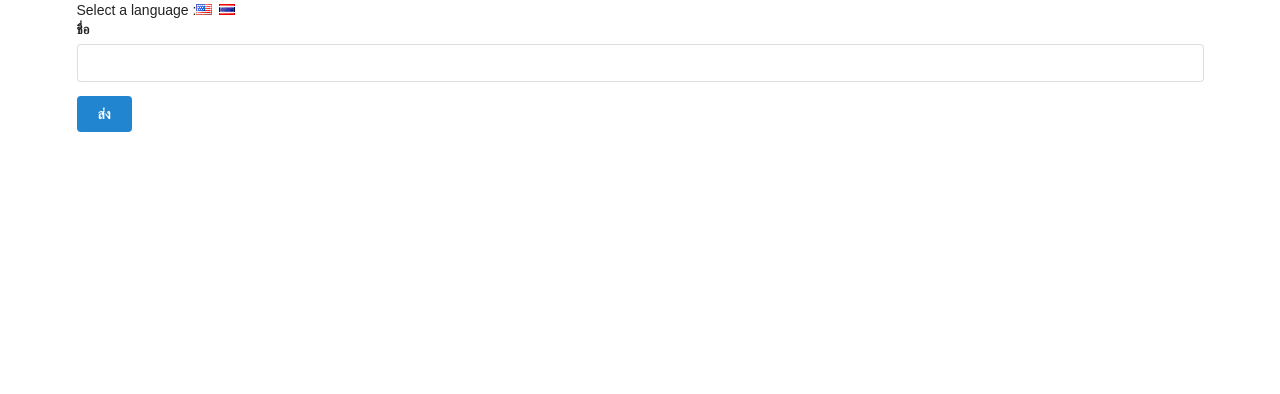
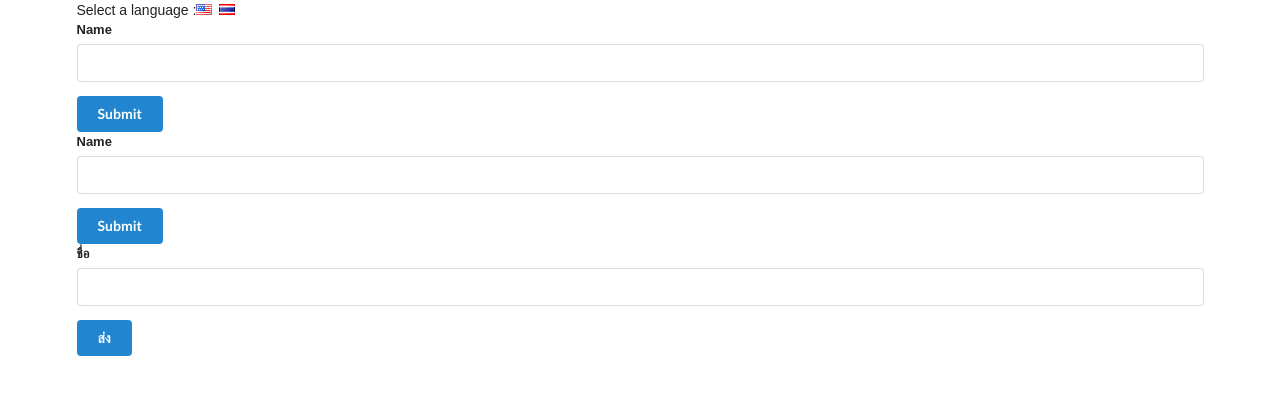
Before and after one commit to arigatopix/Stephen_React_Redux, a React (Create React App) app in the folder translate/: page / in a window 1280 px wide. Shown: the top 394 px of the page. Built offline with nearby package versions, Linux system fonts and the light colour scheme.

Commit message:
Context use Provider

```diff
--- a/translate/src/components/App.js
+++ b/translate/src/components/App.js
@@ -1,5 +1,6 @@
 import React from "react";
 import UserCreate from "./UserCreate";
+import LanguageContext from "../contexts/LanguageContext";
 
 class App extends React.Component {
   state = { language: "english" };
@@ -23,6 +24,14 @@ class App extends React.Component {
             onClick={() => this.onLanguageChange("thai")}
           />
         </div>
+        <LanguageContext.Provider value={this.state.language}>
+          <UserCreate />
+        </LanguageContext.Provider>
+
+        <LanguageContext.Provider value="english">
+          <UserCreate />
+        </LanguageContext.Provider>
+
         <UserCreate />
       </div>
     );
@@ -30,3 +39,7 @@ class App extends React.Component {
 }
 
 export default App;
+
+// สร้าง provider สำหรับ context ส่งข้อมูลระดับ App component to Field and Button
+// LanguageContext.Provider โดยคำว่า value เป็น spacial property) ส่งข้อมูลไปให้ Nested Component
+// Provider 1 อัน จะสร้าง pipe ของตัวเอง แยกกัน จะกำหนด value เป็น state หรือ hardcode ก็ได้
--- a/translate/src/components/Button.js
+++ b/translate/src/components/Button.js
@@ -8,7 +8,7 @@ class Button extends React.Component {
   // contextType เป็น spacial property
   // สามารถพิมพ์ Button.contextType = LanguageContext นอก class ก็ได้
   // เอามาแสดงผลใน Nested Child ผ่าน this.context
-  // ทุกครั้งที่มีการเปลี่ยน state .. component จะถูก rerender
+  // ทุกครั้งที่มีการเปลี่ยน state .. component จะถูก rerender และจะถูก console.log(this.context)
 
   render() {
     const text = this.context === "english" ? "Submit" : "ส่ง";
--- a/translate/src/contexts/LanguageContext.js
+++ b/translate/src/contexts/LanguageContext.js
@@ -1,5 +1,10 @@
 import React from "react";
 // สร้าง ContextObject
 
+// const context = React.createContext("thai");
+
+// console.log(context);
+// createContext จะ return Provider กับ Consumer ซึ่งเป็น react component เอาไว้ใช้งาน
+
 export default React.createContext("thai");
 // Source of data แบบ Default Value ใน ContextObject
```
